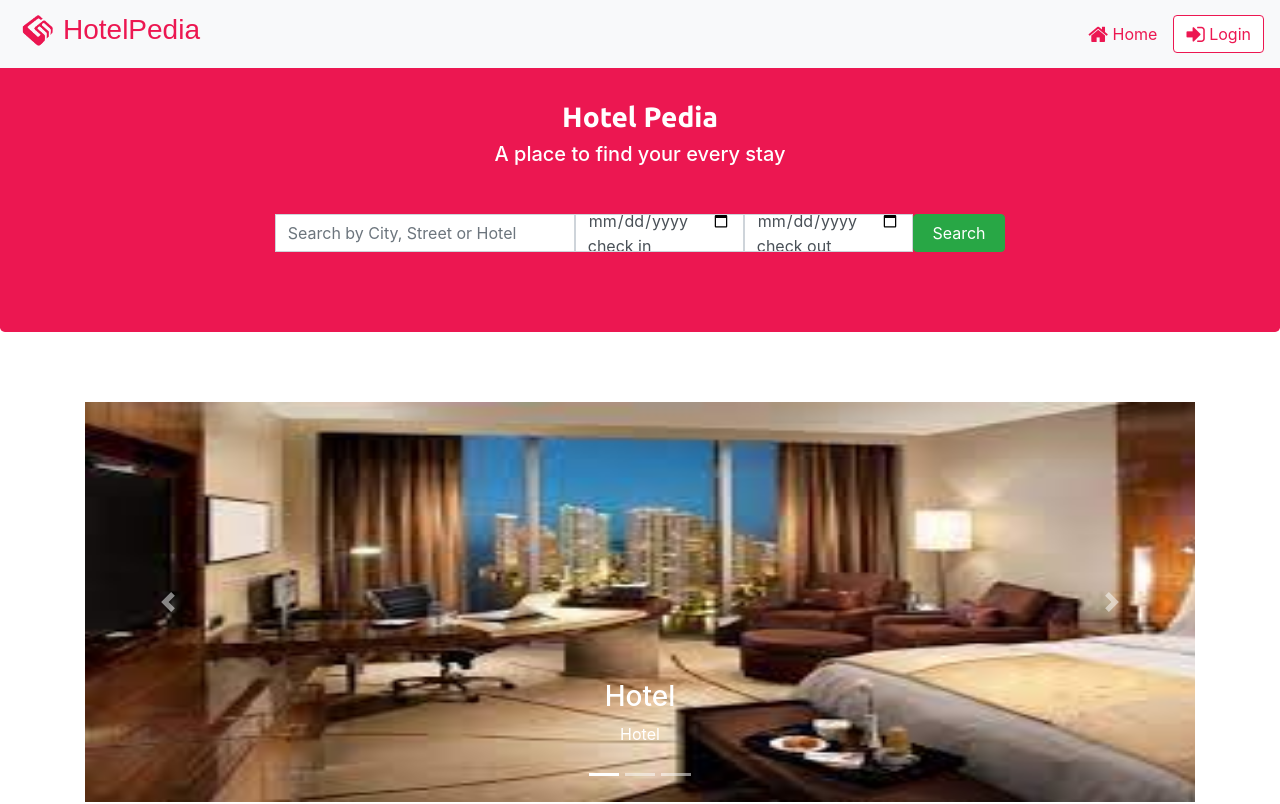
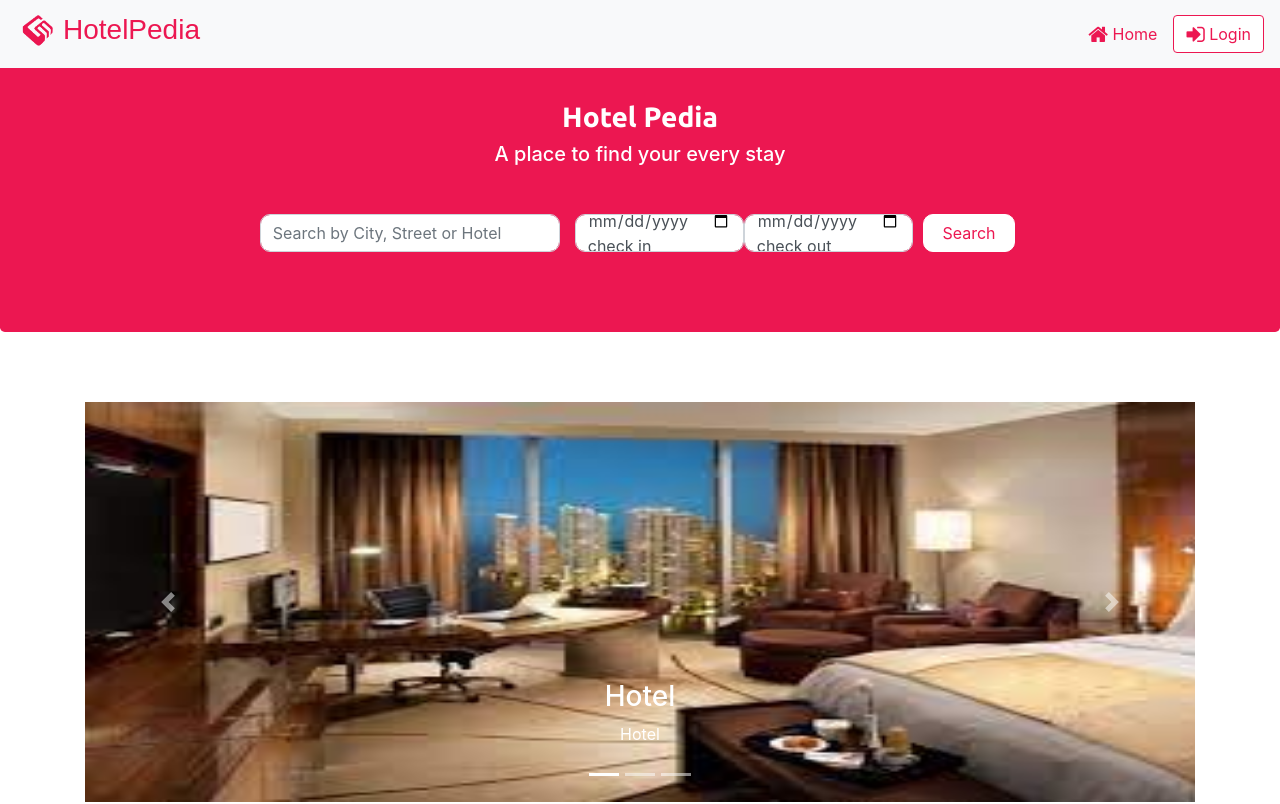
Before and after one commit to lokeshkeelisetti/HotelBookingFrontend, a React (Create React App) app: page / in a window 1280 px wide. Shown: the top 804 px of the page. Built offline with nearby package versions, Linux system fonts and the light colour scheme.

Commit message:
updated css

```diff
--- a/src/App.css
+++ b/src/App.css
@@ -7,7 +7,7 @@
 }
 
 .searchForm input {
-	border-radius: 0;
+	border-radius: 10px;
 }
 
 .userIcon {
@@ -179,3 +179,23 @@ input[type="date"]:after {
 	border:none;
 	border-left: 2px solid rgb(236, 23, 81) !important;
 }
+
+
+#location{
+	position: relative;
+	left:-15px;
+}
+
+.searchForm Button{
+background-color: white !important;
+border-color: white !important;
+color: rgb(236, 23, 81) !important;
+position: relative;
+left:10px;
+border-radius: 10px;
+}
+
+.searchForm Button:hover{
+	background-color: rgb(236, 23, 81) !important;
+	color: white !important;
+}
```
